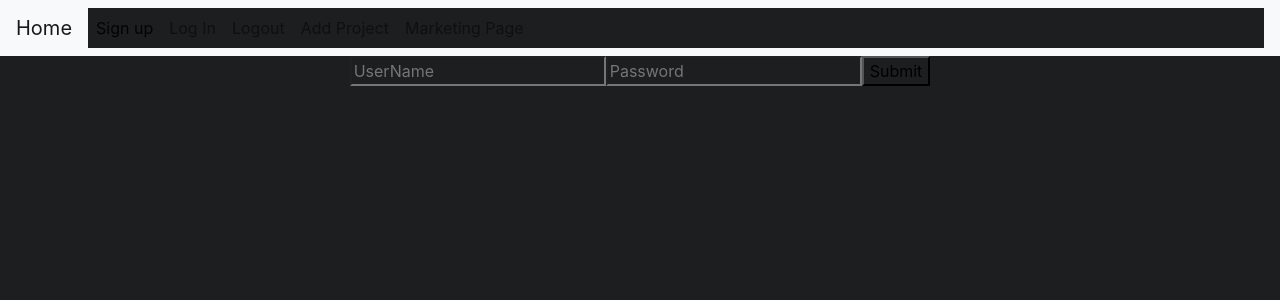
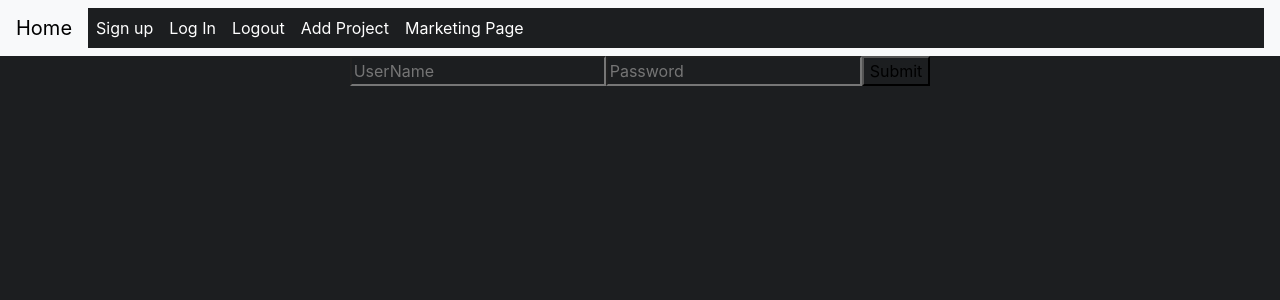
Before and after one commit to Virtual-R/fe, a React (Create React App) app: page /signup in a window 1280 px wide. Shown: the top 300 px of the page. Built offline with nearby package versions, Linux system fonts and the light colour scheme.

Commit message:
made some small changes to the navbar

```diff
--- a/src/components/NavBar.js
+++ b/src/components/NavBar.js
@@ -5,7 +5,7 @@ export default function NavBar() {
 
   return (
     <div className="navBar">
-      <nav className="navbar navbar-expand-lg navbar-light bg-light mx=auto" >
+      <nav className="navbar navbar-expand-lg  bg-light mx=auto" >
 
 
         <a className="navbar-brand" href="/">
--- a/src/components/dashboard.scss
+++ b/src/components/dashboard.scss
@@ -24,3 +24,9 @@ img {
 
     }
 }
+.nav-item, a {
+    color: white;
+}
+.navbar-brand {
+    color: black;
+}
```
